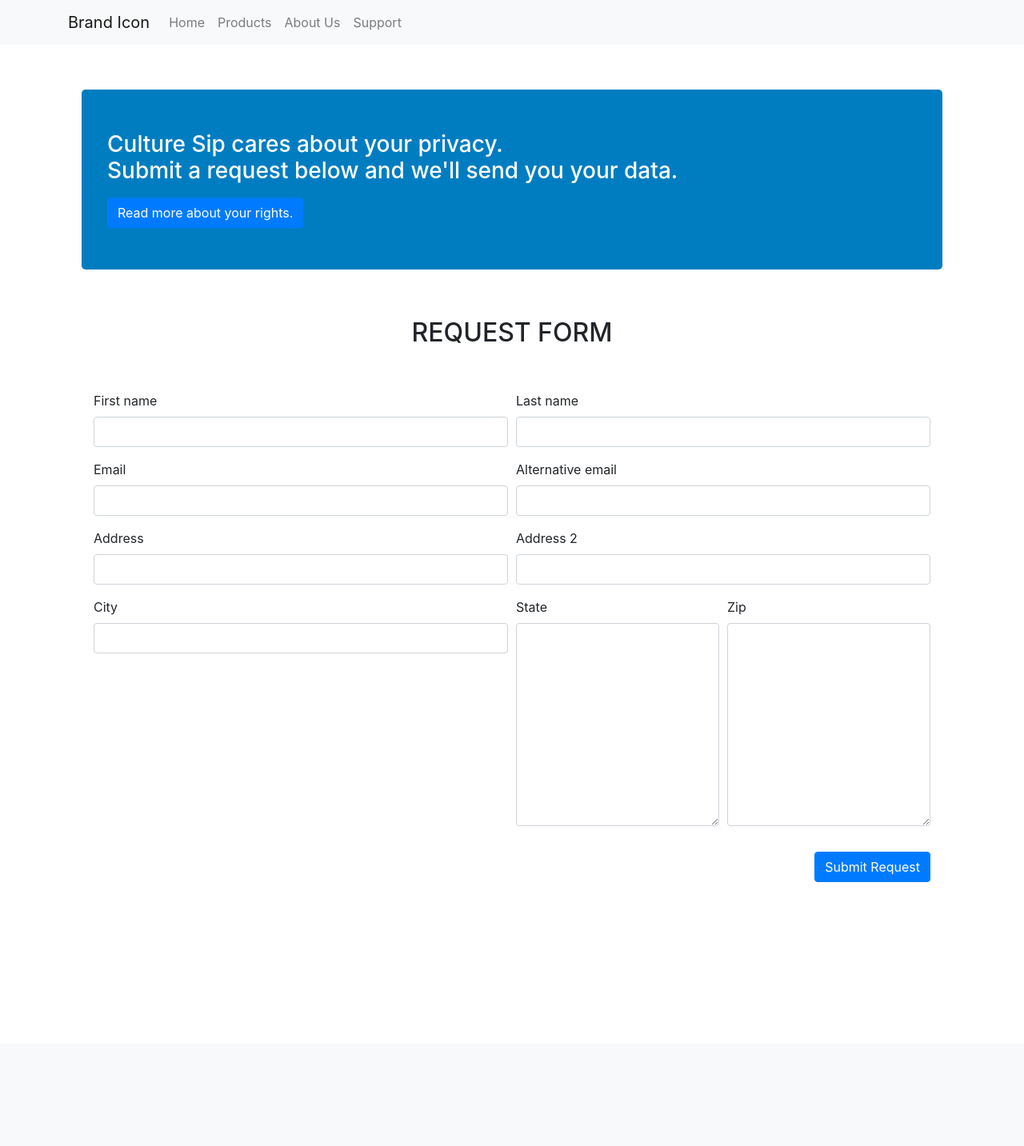
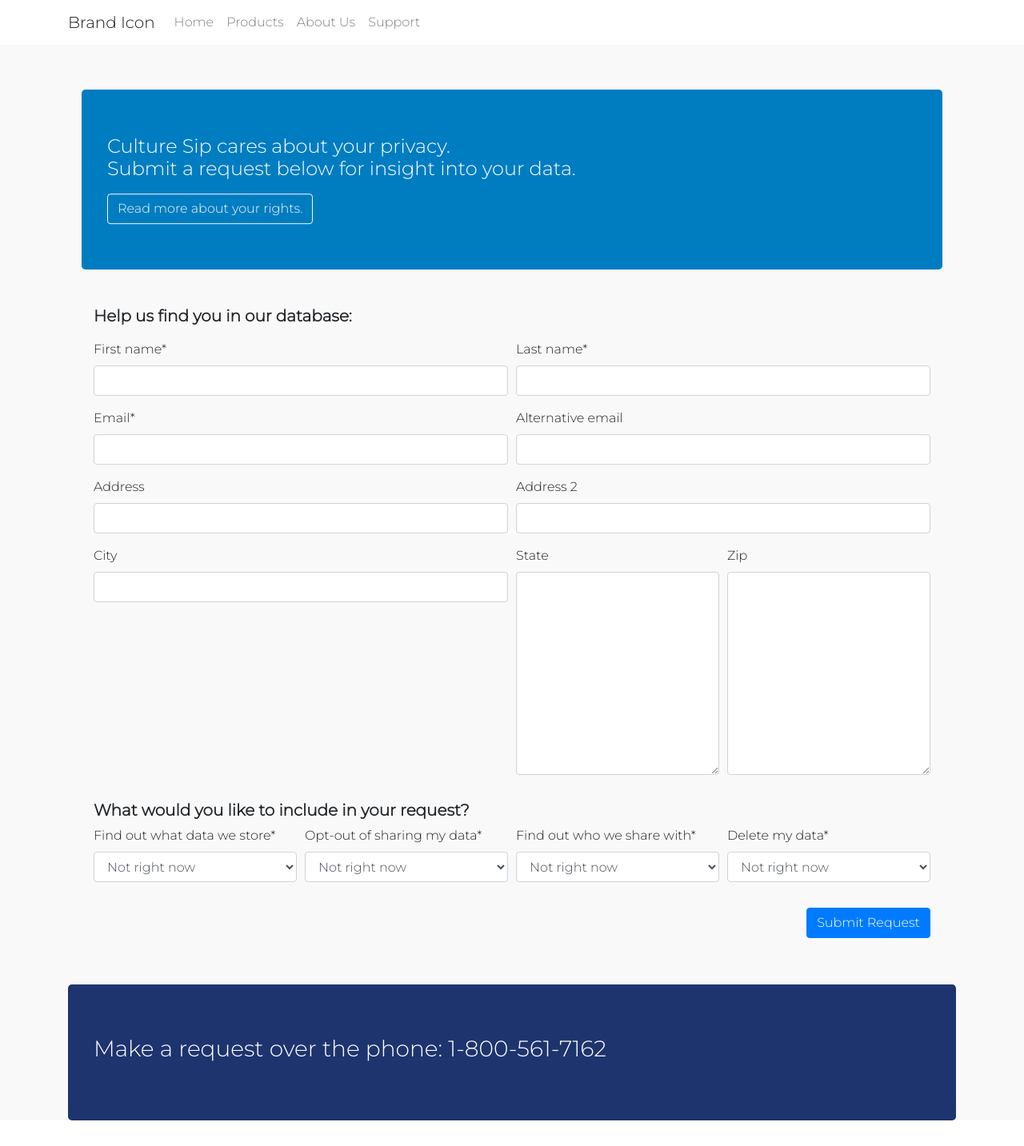
Before and after one commit to Aarongramlich/braveheart, a Django app: page /request/ in a window 1280 px wide. Shown: the whole page at 80% size. Before the commit the page ends 1103 px from the top, so only its background shows below. Run offline with Django 3.2, Linux system fonts and the light colour scheme; parts of the project's set-up code (start-up, migrations or seed data) failed here and were passed over; some libraries are stand-ins or nearby versions.

Commit message:
updated models, form, and html

```diff
--- a/request_form_app/forms.py
+++ b/request_form_app/forms.py
@@ -41,12 +41,11 @@
 			'primary_city' : 'City',
 			'primary_state' : 'State',
 			'primary_zip' : 'Zip',
-			'delete_request':'Delete all of my applicable data',
-			'what_request': 'Learn more about what data we store',
-			'who_request': 'Find out who we share data with',
-			'opt_out_request':'Opt-out of the future sharing of my data',
+			'delete_request':'Delete my data',
+			'what_request': 'Find out what data we store',
+			'who_request': 'Find out who we share with',
+			'opt_out_request':'Opt-out of sharing my data',
 		}
-
 
 
 	# form = ConsumerBasicInfoForm(request.POST)
--- a/request_form_app/models.py
+++ b/request_form_app/models.py
@@ -31,17 +31,17 @@
 
 	first_name = models.CharField(max_length=256,blank=True)
 	last_name = models.CharField(max_length=256,blank=False)
-	email = models.EmailField(max_length=256,blank=False)
-	alternative_email = models.EmailField(max_length=256,blank=True)
+	email = models.EmailField(max_length=256,blank=True)
+	alternative_email = models.EmailField(max_length=256,blank=False)
 	# phone = models.PhoneField FIGURE OUT BEST WAY TO STORE PHONE
 	# alternative_phone = models.PhoneField FIGURE OUT BEST WAY TO STORE PHONE
 	primary_address = models.CharField(max_length=256,blank=True)
 	primary_address_line_two = models.CharField(max_length=256,blank=True)
 	primary_city = models.CharField(max_length=256,blank=True)
 	# primary_state = models.CharField(max_length=256,blank=True) REPLACED WITH LOCALFLAVOR FIELD
-	primary_state = USStateField(null=True,blank=True)
+	primary_state = USStateField(blank=True)
 	# primary_zip = models.CharField(max_length=256,blank=True) REPLACED WITH LOCALFLAVOR FIELD
-	primary_zip = USZipCodeField(null=True,blank=True)
+	primary_zip = USZipCodeField(blank=True)
 	primary_country = models.CharField(max_length=256,blank=True)
 	alternative_address = models.CharField(max_length=256,blank=True)
 	alternative_address_line_two = models.CharField(max_length=256,blank=True)
@@ -54,6 +54,7 @@
 	driver_license_state = models.CharField(max_length=2,blank=True)
 	date_of_birth = models.DateField(null=True,blank=True)
 	terms_of_service_signed = models.BooleanField(default=False)
+	last_signed_terms_of_service_date = models.DateField(null=True,blank=True)
 
 	def __str__(self):
 		return self.first_name + " " + self.last_name
@@ -100,23 +101,29 @@
 		('past due', 'Past Due')
 		)
 
+	request_choices = (
+		('yes','Yes please'),
+		('no', 'Not right now')
+		)
+
 	consumer = models.ForeignKey(Consumer, on_delete=models.CASCADE,null=True,blank=True)
 	company_requested = models.ForeignKey(Company,on_delete=models.CASCADE,null=True,blank=True)
 	request_source = models.CharField(max_length=20,choices=request_source_choices,default='none')
 	website_source = models.URLField(max_length=200,blank=True)
-	delete_request = models.BooleanField(null=True)
-	what_request = models.BooleanField(null=True)
-	who_request = models.BooleanField(null=True)
-	opt_out_request = models.BooleanField(null=True)
+	delete_request = models.CharField(max_length=5,choices=request_choices,default='no')
+	what_request = models.CharField(max_length=5,choices=request_choices,default='no')
+	who_request = models.CharField(max_length=5,choices=request_choices,default='no')
+	opt_out_request = models.CharField(max_length=5,choices=request_choices,default='no')
 	priority = models.CharField(max_length=10,choices=priority_choices,default='low')
 	escalated = models.BooleanField(null=True)
 	status = models.CharField(max_length=20,choices=status_choices,default='new')
 	created_date_time = models.DateField(auto_now_add=True)
 	# days_open = models.CharField()
+	# verified_request = models.BooleanField(null=True)
 
-	first_name = models.CharField(max_length=256,blank=True)
-	last_name = models.CharField(max_length=256,blank=True)
-	email = models.EmailField(max_length=256,blank=True)
+	first_name = models.CharField(max_length=256,blank=False)
+	last_name = models.CharField(max_length=256,blank=False)
+	email = models.EmailField(max_length=256,blank=False)
 	alternative_email = models.EmailField(max_length=256,blank=True)
 	# phone = models.PhoneField FIGURE OUT BEST WAY TO STORE PHONE
 	# alternative_phone = models.PhoneField FIGURE OUT BEST WAY TO STORE PHONE
@@ -139,6 +146,7 @@
 	driver_license_state = models.CharField(max_length=2,blank=True)
 	date_of_birth = models.DateField(null=True,blank=True)
 	terms_of_service_signed = models.BooleanField(default=False)
+	# terms_of_service_signed_date = models.DateField(null=True,blank=True)
 
 	def __str__(self):
 		return self.first_name + self.last_name + " (" + self.email + ")"
--- a/request_form_app/templates/request_form_app/base.html
+++ b/request_form_app/templates/request_form_app/base.html
@@ -5,19 +5,22 @@
 <html>
 <head>
 	<title></title>
+
 	<link rel="stylesheet" href="https://stackpath.bootstrapcdn.com/bootstrap/4.1.3/css/bootstrap.min.css" integrity="sha384-MCw98/SFnGE8fJT3GXwEOngsV7Zt27NXFoaoApmYm81iuXoPkFOJwJ8ERdknLPMO" crossorigin="anonymous">
-	<script src="https://stackpath.bootstrapcdn.com/bootstrap/4.1.3/js/bootstrap.min.js" integrity="sha384-ChfqqxuZUCnJSK3+MXmPNIyE6ZbWh2IMqE241rYiqJxyMiZ6OW/JmZQ5stwEULTy" crossorigin="anonymous"></script>
 	<script src="https://code.jquery.com/jquery-3.3.1.slim.min.js" integrity="sha384-q8i/X+965DzO0rT7abK41JStQIAqVgRVzpbzo5smXKp4YfRvH+8abtTE1Pi6jizo" crossorigin="anonymous"></script>
 	<script src="https://cdnjs.cloudflare.com/ajax/libs/popper.js/1.14.7/umd/popper.min.js" integrity="sha384-UO2eT0CpHqdSJQ6hJty5KVphtPhzWj9WO1clHTMGa3JDZwrnQq4sF86dIHNDz0W1" crossorigin="anonymous"></script>
+	<script src="https://stackpath.bootstrapcdn.com/bootstrap/4.3.1/js/bootstrap.min.js" integrity="sha384-JjSmVgyd0p3pXB1rRibZUAYoIIy6OrQ6VrjIEaFf/nJGzIxFDsf4x0xIM+B07jRM" crossorigin="anonymous"></script>
+
+	<link href="https://fonts.googleapis.com/css?family=Montserrat:300" rel="stylesheet">
 
 	{% block css_block %}
 	{% endblock %}
 </head>
 <body>
 
-<!-- 	<div style="background-color: #1E346E"> -->
+	<div style="background-color: #F9F9F9">
 
-	<nav class="navbar navbar-expand-lg navbar-light bg-light">
+	<nav class="navbar navbar-expand-lg navbar-light bg-white">
 		<div class="container">
 		<a class="navbar-brand" href="#">Brand Icon</a>
 		<div class="collapse navbar-collapse" id="navbarNavAltMarkup">
--- a/request_form_app/templates/request_form_app/case_form.html
+++ b/request_form_app/templates/request_form_app/case_form.html
@@ -14,14 +14,17 @@
 
 	<div class="container jumbotron mt-2 mb-0" id="heroContainer">
 			<div id="heroContent">
-			<h3 id="heroText">Culture Sip cares about your privacy.<br> Submit a request below and we'll send you your data.</h3>
-			<a class="btn btn-primary mt-2" type="button" id="heroButton" role="button" href="https://www.caprivacy.org/about-us">Read more about your rights.</a>
+			<h4 id="heroText">Culture Sip cares about your privacy.<br> Submit a request below for insight into your data.</h4>
+			<button type="button" class="btn btn-outline-light mt-2">Read more about your rights.</button>
+
 			</div>
 	</div>
-		<h2 style="text-align: center; padding-top: 60px; padding-bottom: 30px; ">REQUEST FORM</h2>
+
+
 
 	<div class="container pt-3">
 		<form method="POST">
+			<h5 style="padding-top: 30px; padding-bottom: 10px;"><strong>Help us find you in our database:</strong></h5>
 			<div class="form-row">
 					{% csrf_token %}
 
@@ -32,6 +35,7 @@
 						{{form.last_name|as_crispy_field}}
 					</div>
 			</div>
+
 			<div class="form-row">
 					<div class="form-group col-md-6 mb-0">
 						{{form.email|as_crispy_field}}
@@ -40,6 +44,7 @@
 						{{form.alternative_email|as_crispy_field}}
 					</div>
 			</div>
+
 			<div class="form-row">
 					<div class="form-group col-md-6 mb-0">
 						{{form.primary_address|as_crispy_field}}
@@ -48,6 +53,7 @@
 						{{form.primary_address_line_two|as_crispy_field}}
 					</div>
 			</div>
+
 			<div class="form-row mb-3">
 					<div class="form-group col-md-6 mb-0">
 						{{form.primary_city|as_crispy_field}}
@@ -60,31 +66,50 @@
 					</div>
 			</div>
 
-				<button type="submit" class="btn btn-primary" data-toggle="modal" data-target="#termConditions" style="float: right">Submit Request</button>
+			<h5><strong>What would you like to include in your request?</strong></h5>
+
+			<div class="form-row mb-3">
+				<div class="form-group col-md-3 mb-0">
+					{{form.what_request|as_crispy_field}}
+				</div>
+				<div class="form-group col-md-3 mb-0">
+					{{form.opt_out_request|as_crispy_field}}
+				</div>
+				<div class="form-group col-md-3 mb-0">
+					{{form.who_request|as_crispy_field}}
+				</div>
+				<div class="form-group col-md-3 mb-0">
+					{{form.delete_request|as_crispy_field}}
+				</div>
+			</div>
+
+
+			<button type="button" class="btn btn-primary" data-toggle="modal" data-target="#termConditions" style="float: right">Submit Request</button>
+
+
+
+
 				<!-- <button class="btn btn-primary" style="float:right;margin-left: 20px;width: 100px;" type="submit">Submit</button>
 				<button class="btn btn-link" style="float:right;">Back</button> -->
-			</form>
-		</div>
-	<div class="container jumbotron pt-5" style="background-color: transparent; ">
 
+		<div class="modal fade" id="termConditions" tabindex="-1" aria-labelledby="termsTitle" aria-hidden="true">
 
-<!-- BOOTSTRAP SCROLLING LONG CONTENT  -->
+		<div class="modal-dialog modal-lg" role="document">
 
-	<div class="modal fade" id="termConditions" tabindex="-1" role="dialog" aria-labelledby="termsTitle" aria-hidden="true">
-		<div class="modal-dialog modal-lg" role="document">
 			<div class="modal-content">
+
 				<div class="modal-header">
+
 					<h5 class="modal-title" id="termsTitle">Terms and Conditions</h5>
 					<button type="button" class="close" data-dismiss="modal" aria-label="Close">
 						<span aria-hidden="true">&times;</span>
 					</button>
 				</div>
+
 				<div class="modal-body">
 					<h3>Privacy Policy</h3>
 
-
 					<p>Effective date: April 08, 2019</p>
-
 
 					<p>Culture Sip, LLC ("us", "we", or "our") operates the wwww.culturesip.com website (hereinafter referred to as the "Service").</p>
 
@@ -113,11 +138,13 @@
 					</ul>
 
 					<h4>Information Collection and Use</h4>
+
 					<p>We collect several different types of information for various purposes to provide and improve our Service to you.</p>
 
 					<h3>Types of Data Collected</h3>
 
 					<h4>Personal Data</h4>
+
 					<p>While using our Service, we may ask you to provide us with certain personally identifiable information that can be used to contact or identify you ("Personal Data"). Personally identifiable information may include, but is not limited to:</p>
 
 					<ul>
@@ -203,16 +230,37 @@
 					<ul>
 
 			        </ul>
+				</div>
 
-				</div>
 				<div class="modal-footer">
+
 					<button type="button" class="btn btn-secondary" data-dismiss="modal">Cancel</button>
+
 					<button type="submit" class="btn btn-primary">I Accept</button>
-				</div>
-			</div>
+
 				</div>
 			</div>
 		</div>
 	</div>
 
+	</form>
+	</div>
+</div>
+	<div class="container">
+		<div class="jumbotron" style="background-color: #1e346e">
+			<h3 style="color:white">Make a request over the phone: 1-800-561-7162</h3>
+		</div>
+
+	</div>
+
+
+<!-- 	<div class="container jumbotron pt-5" style="background-color: transparent; ">
+ -->
+
+<!-- BOOTSTRAP SCROLLING LONG CONTENT  -->
+
+
+<!-- </div> -->
+
+
 {% endblock %}
--- a/static/css/style.css
+++ b/static/css/style.css
@@ -1,3 +1,7 @@
+body{
+	font-family: 'Montserrat', sans-serif;
+}
+
 #requestContent{
 	background-color: #f0f0f0;
 }
@@ -24,7 +28,7 @@
   	transform: translateY(-50%);*/
 }
 
-/*#heroButton {}*/
+
 
 #requestForm{
 	background-color: transparent;
```
Also changed, not shown: db.sqlite3, request_form_app/migrations/0007_auto_20190413_1712.py (added), request_form_app/migrations/0008_auto_20190414_1453.py (added). Lines whose indentation alone changed are shown as unchanged.
